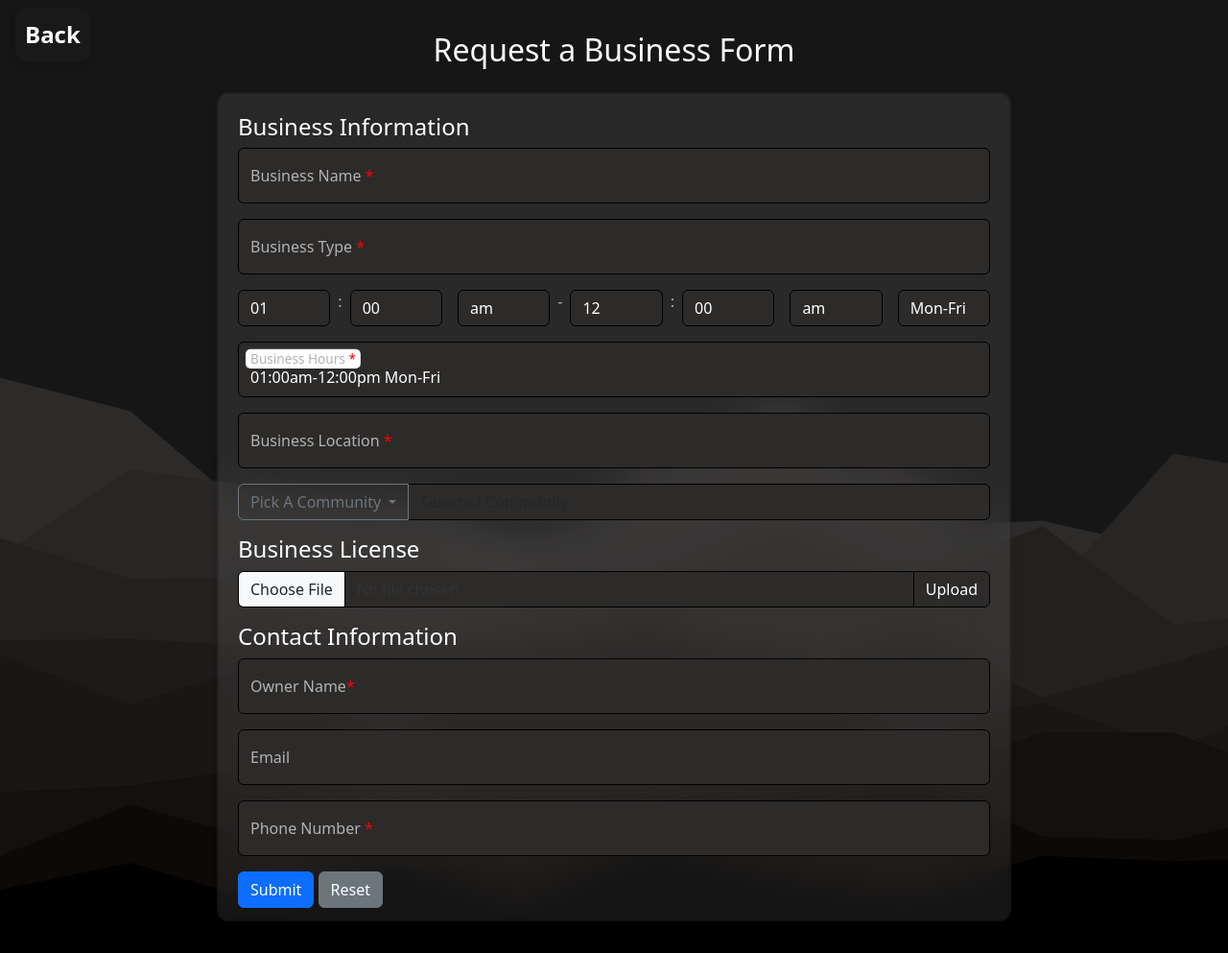
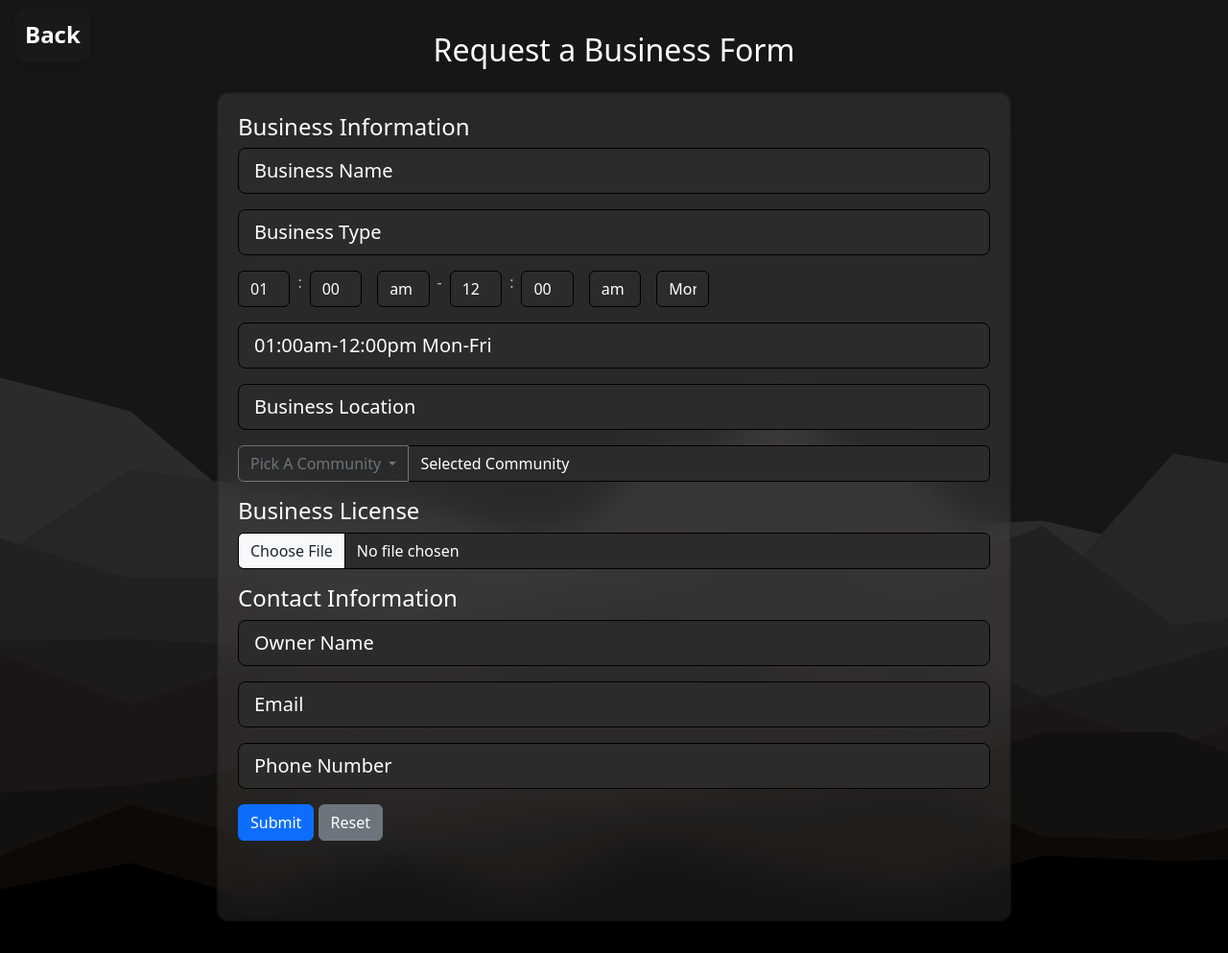
Before and after one commit to Vkutti/projectFAT, a Flask app: page /businessForm in a window 1280 px wide. Shown: the whole page at 96% size. Run offline with Flask 3, Linux system fonts and the light colour scheme; some libraries are stand-ins or nearby versions.

Commit message:
git push pls work for business form

```diff
--- a/projectFAT/templates/businessForm.html
+++ b/projectFAT/templates/businessForm.html
@@ -88,6 +88,10 @@
         .form-floating label {
             background-color: transparent !important; /* Makes the floating label background transparent */
         }
+        input::placeholder,
+        textarea::placeholder {
+            color: white !important; /* Makes all placeholder text white */
+        }
 
 </style>
 <body>
@@ -99,15 +103,13 @@
 
                 <form id="BusinessF" action="/businessForm" enctype="multipart/form-data" method="POST">
                     <h4 style="color: rgb(255, 255, 255)">Business Information</h4>
-                    <div class="form-floating mb-3">
+                    <div class="input-group input-group-lg mb-3">
                         <input id="businessName" type="text" class="form-control" style="background-color: #2D2B2A; color: white; border-color:black;" placeholder="Business Name"  name="businessName" required>
-                        <label for="businessName" style="color: rgb(178, 178, 178);">Business Name <span class="required-field"></span></label>
                     </div>
-                    <div class="form-floating mb-3">
+                    <div class="input-group input-group-lg mb-3">
                         <input id="businessType" type="text" style="background-color: #2D2B2A ;color: white; border-color:black;" class="form-control"  placeholder="Business Type" name="businessType" required>
-                        <label for="businessType" style="color: rgb(178, 178, 178);">Business Type <span class="required-field"></span></label>
                     </div>
-                    <div class="form-floating mb-3">
+                    <div class="input-group input-group-lg mb-3">
                         <!-- Single Editable Field for Hours and Days -->
                         <div id="businessHoursEditable" class="d-flex">
                             <!-- Opening Hour -->
@@ -180,16 +182,14 @@
                         </div>
                     </div>
 
-                    <div class="form-floating mb-3">
+                    <div class="input-group input-group-lg mb-3">
                         <input id="businessHours" type="text" class="form-control" style="background-color: #2D2B2A; color: #ffffff; border-color:black;" placeholder="e.g., 09:00-18:00 Mon-Fri" name="businessHours" required readonly>
-                        <label for="businessHours" style="color: rgb(178, 178, 178)" >Business Hours <span class="required-field"></span></label>
                     </div>
 
 
 
-                    <div class="form-floating mb-3">
+                    <div class="input-group input-group-lg mb-3">
                         <input id="businessLocation" type="text" class="form-control custom-input" style="background-color: #2D2B2A; color: white; border-color:black;" placeholder="Business Location" name="businessLocation" required>
-                        <label for="businessLocation" style="color: rgb(178, 178, 178); background-color: transparent;" >Business Location <span class="required-field"></span></label>
                     </div>
 
                     <div class="input-group mb-3">
@@ -215,22 +215,18 @@
 
                     <h4 style="color: white" >Business License</h4>
                     <div class="input-group mb-3" >
-                        <input type="file" class="form-control" id="inputGroupFile02" name="business_license" style="background-color: #2D2B2A; color: #333333; border-color:black;" required>
-                        <label class="input-group-text" style="background-color: #2D2B2A; color: #ffffff; border-color:black;" for="inputGroupFile02">Upload </label>
+                        <input type="file" class="form-control" id="inputGroupFile02" name="business_license" style="background-color: #2D2B2A; color: white; border-color:black;" required>
                     </div>
 
                     <h4 style="color: white">Contact Information</h4>
-                    <div class="form-floating mb-3">
+                    <div class="input-group input-group-lg mb-3">
                         <input id="ownerName" type="text" class="form-control " placeholder="Owner Name" style="background-color: #2D2B2A; color: #ffffff; border-color:black;" name="ownername" required>
-                        <label for="ownerName" style="color: rgb(178, 178, 178)" >Owner Name<span class="required-field"></span></label>
                     </div>
-                    <div class="form-floating mb-3">
+                    <div class="input-group input-group-lg mb-3">
                         <input id="email" type="email" class="form-control" style="background-color: #2D2B2A; color: #ffffff; border-color:black;"  placeholder="Email" name="email" required>
-                        <label for="email" style="color: rgb(178, 178, 178)" >Email</label>
                     </div>
-                    <div class="form-floating mb-3">
+                    <div class="input-group input-group-lg mb-3">
                         <input id="phoneNumber" type="tel"  class="form-control" placeholder="Phone Number" name="phoneNumber" style="background-color: #2D2B2A; color: #ffffff; border-color:black;"  required pattern="^\(\d{3}\)\s\d{3}-\d{4}$" required>
-                        <label for="phoneNumber" style="color: rgb(178, 178, 178)" >Phone Number <span class="required-field"></span></label>
                     </div> <!-- Close the div properly here -->
                     <button type="button" id="submitBtn" class="btn btn-primary" data-bs-toggle="modal" data-bs-target="#confirm-submit">
                         Submit
```
